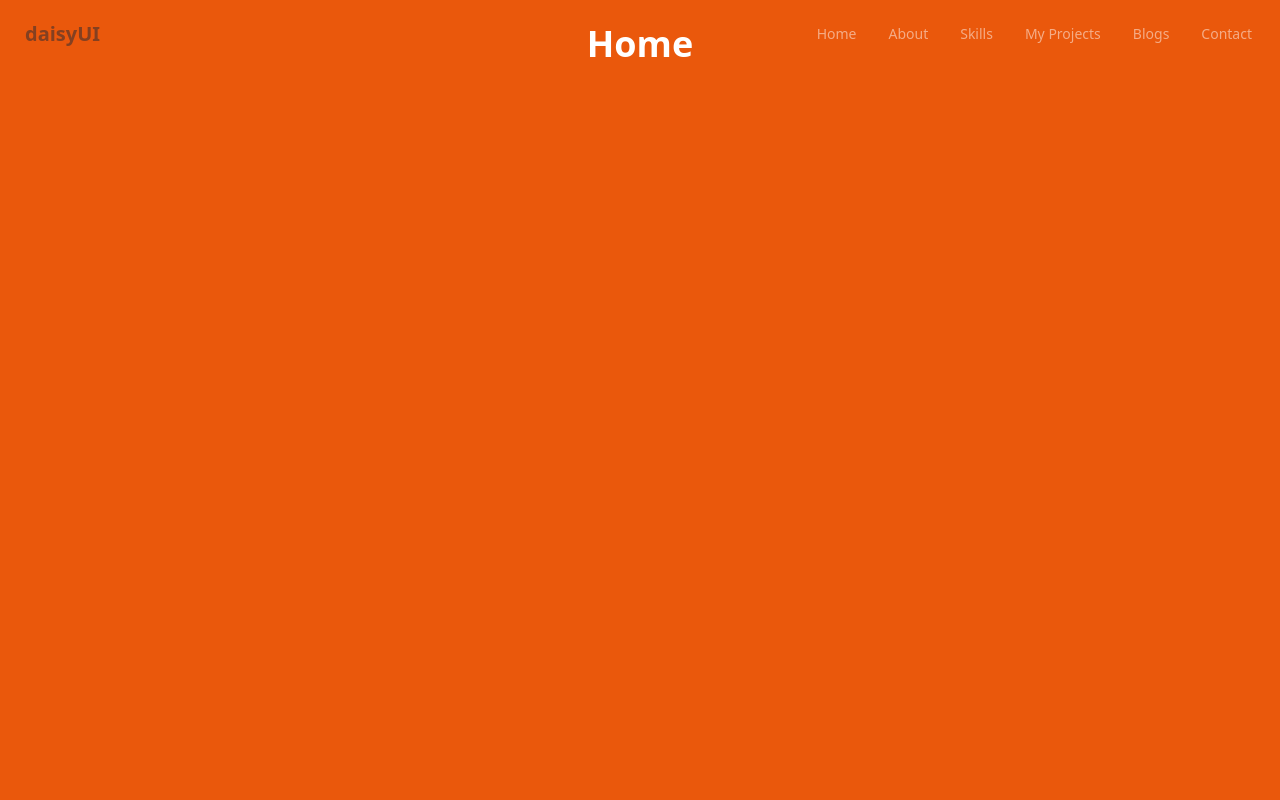
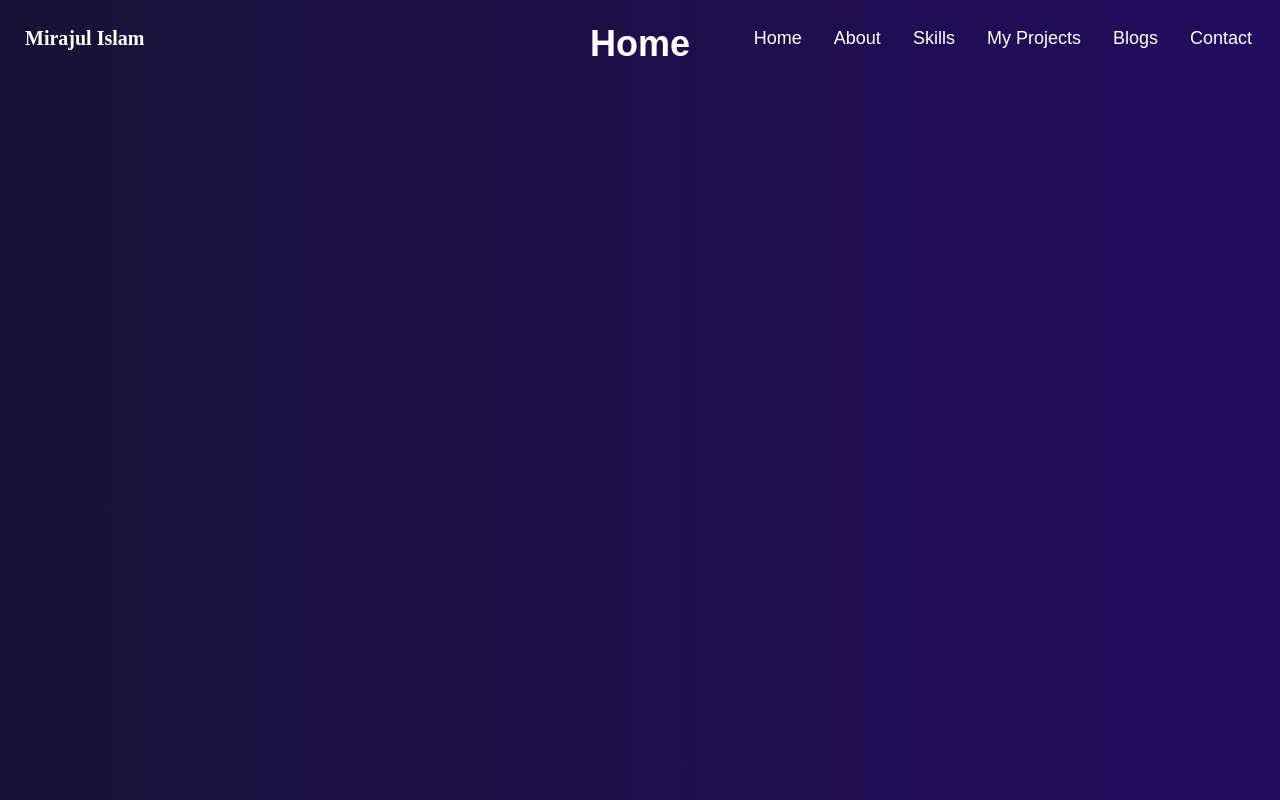
Before and after one commit to tanvir3100/mirajul-islam-portfolio-second, a React (Vite) app: page / in a window 1280 px wide. Shown: the top 800 px of the page. Built offline with nearby package versions, Linux system fonts and the light colour scheme.

Commit message:
contact section is done

```diff
--- a/index.html
+++ b/index.html
@@ -15,6 +15,7 @@ overflow-y: auto;
     margin: 0;
     scrollbar-width: none;
     -ms-overflow-style: none;
+    font-family: 'Poppins', sans-serif;
   }
 
   body::-webkit-scrollbar {
--- a/package.json
+++ b/package.json
@@ -14,6 +14,7 @@
     "match-sorter": "^6.3.1",
     "react": "^18.2.0",
     "react-dom": "^18.2.0",
+    "react-hook-form": "^7.49.2",
     "react-icons": "^4.12.0",
     "react-router-dom": "^6.21.1",
     "react-scroll": "^1.9.0",
--- a/src/App.jsx
+++ b/src/App.jsx
@@ -11,11 +11,8 @@ import Navbar from './Components/Navbar/Navbar'
 
 
 function App() {
-
-  // className="bg-gradient-to-r from-[#171235] to-[#220c5f]"
-
   return (
-    <div className='bg-orange-600'>
+    <div className="bg-gradient-to-r from-[#171235] to-[#220c5f]">
       <div>
         <Navbar />
         <section id='home'>
--- a/src/Components/Navbar.css
+++ b/src/Components/Navbar.css
@@ -1,8 +1,4 @@
-.li {
-    cursor: pointer;
+#logo {
+    font-family: 'Permanent Marker', cursive;
+    color: white;
 }
-
-.active{
-    text-decoration: underline;
-    font-weight: bold;
-}
--- a/src/Components/Navbar/Navbar.jsx
+++ b/src/Components/Navbar/Navbar.jsx
@@ -1,37 +1,49 @@
-import { Link } from "react-scroll";
+import { Link, ScrollLink } from "react-scroll";
 import '../../Components/Navbar.css'
+import { FaAngleDoubleUp } from "react-icons/fa";
+
 
 
 const Navbar = () => {
+
     return (
         <div>
-            <div className="navbar fixed right-0 left-0 w-full max-w-screen-xl mx-auto opacity-50">
+            <div>
+                <div className="navbar fixed right-0 left-0 w-full max-w-screen-xl mx-auto">
                     <div className="navbar-start">
                         <div className="dropdown">
                             <div tabIndex={0} role="button" className="btn btn-ghost lg:hidden">
                                 <svg xmlns="http://www.w3.org/2000/svg" className="h-5 w-5 text-white" fill="none" viewBox="0 0 24 24" stroke="currentColor"><path strokeLinecap="round" strokeLinejoin="round" strokeWidth="2" d="M4 6h16M4 12h8m-8 6h16" /></svg>
                             </div>
-                        <ul tabIndex={0} className="menu menu-sm dropdown-content mt-3 z-[1] p-2 shadow bg-base-100 rounded-box w-52">
-                            <li><Link activeClass="active" className="nav-link" to="home">Home</Link></li>
-                            <li><Link activeClass="active" className="nav-link" to="about">About</Link></li>
-                            <li><Link activeClass="active" className="nav-link" to="skills">Skills</Link></li>
-                            <li><Link activeClass="active" className="nav-link" to="myProjects">My Projects</Link></li>
-                            <li><Link activeClass="active" className="nav-link" to="blog">Blogs</Link></li>
-                            <li><Link activeClass="active" className="nav-link" to="contact">Contact</Link></li>
+                            <ul tabIndex={0} className="menu dropdown-content mt-3 z-50 p-2 shadow bg-base-100 w-52">
+                                <li><Link className="hover:text-black" to="home">Home</Link></li>
+                                <li><Link className="hover:text-black" to="about">About</Link></li>
+                                <li><Link className="hover:text-black" to="skills">Skills</Link></li>
+                                <li><Link className="hover:text-black" to="myProjects">My Projects</Link></li>
+                                <li><Link className="hover:text-black" to="blog">Blogs</Link></li>
+                                <li><Link className="hover:text-black" to="contact">Contact</Link></li>
                             </ul>
                         </div>
-                    <a className="btn btn-ghost text-xl">daisyUI</a>
+                        <Link to="home" className="btn btn-ghost text-xl text-white" id="logo">Mirajul Islam</Link>
                     </div>
                     <div className="navbar-end hidden lg:flex">
-                    <ul className="menu menu-horizontal px-1 w-full text-white justify-end">
-                        <li><Link activeClass="active" className="nav-link" to="home">Home</Link></li>
-                        <li><Link activeClass="active" className="nav-link" to="about">About</Link></li>
-                        <li><Link activeClass="active" className="nav-link" to="skills">Skills</Link></li>
-                        <li><Link activeClass="active" className="nav-link" to="myProjects">My Projects</Link></li>
-                        <li><Link activeClass="active" className="nav-link" to="blog">Blogs</Link></li>
-                        <li><Link activeClass="active" className="nav-link" to="contact">Contact</Link></li>
+                        <ul className="menu menu-horizontal px-1 w-full text-white justify-end text-lg">
+                            <li><Link className="hover:text-black" to="home">Home</Link></li>
+                            <li><Link className="hover:text-black" to="about">About</Link></li>
+                            <li><Link className="hover:text-black" to="skills">Skills</Link></li>
+                            <li><Link className="hover:text-black" to="myProjects">My Projects</Link></li>
+                            <li><Link className="hover:text-black" to="blog">Blogs</Link></li>
+                            <li><Link className="hover:text-black" to="contact">Contact</Link></li>
                         </ul>
                     </div>
+                </div>
+            </div>
+            <div className="bottom-10 right-10 fixed">
+                <ScrollLink to='home'>
+                    <div className="fixed">
+                        <FaAngleDoubleUp className="text-white" />
+                    </div>
+                </ScrollLink>
             </div>
         </div>
     );
--- /dev/null
+++ b/src/Components/ScrollToTop.jsx
@@ -0,0 +1,33 @@
+import { useEffect } from "react";
+import { useState } from "react";
+import { FaAngleDoubleUp } from "react-icons/fa";
+import { Link } from "react-scroll";
+
+
+
+const ScrollToTop = () => {
+    const [showScrollButton, setShowScrollButton] = useState(false);
+
+    useEffect(() => {
+        if (window.scrollY > 300) {
+            setShowScrollButton(true)
+        } {
+            setShowScrollButton(false)
+        }
+    }, [])
+
+    const scrollToTop = () => {
+        <Link to="home" />
+    }
+
+    return (
+        <div className="h-10 w-10 border-black rounded-full cursor-pointer">
+            {
+                showScrollButton && (<FaAngleDoubleUp className="fixed bottom-4 right-5" onClick={scrollToTop} />)
+            }
+            <FaAngleDoubleUp onClick={(<Link to='home'/>)} className="fixed"/>
+        </div>
+    );
+};
+
+export default ScrollToTop;
--- a/src/pages/Contact/Contact.jsx
+++ b/src/pages/Contact/Contact.jsx
@@ -1,21 +1,54 @@
 import styled from "styled-components";
 import Footer from "../Footer/Footer";
-import TextTitle from "../../hooks/TextTitle";
+import { useForm } from "react-hook-form";
+
 
 
 const Section = styled.div`
-    height: 100vh;
     scroll-snap-align: center;
 `
 
 const Contact = () => {
+    const { register, handleSubmit } = useForm();
+    const onSubmit = (data) => {
+        console.log(data)
+    }
     return (
-        <Section className="px-4 md:px-6 lg:px-12 mx-auto">
-            <div className="h-[90vh]">
-                <TextTitle
-                    header='CONTACT' />
+        <Section className="px-4 md:px-6 lg:px-12 mx-auto lg:h-[100vh]">
+            <div className="lg:h-[90vh]">
+                <div>
+                    <div className="hero min-h-screen w-full">
+                        <div className="hero-content w-full md:2/4 lg:w-2/4 flex-col lg:flex-row-reverse">
+                            <div className="card shrink-0 w-full shadow-2xl rounded-none">
+                                <form className="card-body">
+                                    <div className="form-control" onSubmit={handleSubmit(onSubmit)}>
+                                        <label className="label">
+                                            <span className="label-text text-white">Name</span>
+                                        </label>
+                                        <input {...register("name")} type="name" placeholder="name" className="input input-bordered rounded-none" required />
+                                    </div>
+                                    <div className="form-control">
+                                        <label className="label">
+                                            <span className="label-text text-white">Email</span>
+                                        </label>
+                                        <input {...register("email")} type="email" placeholder="email" className="input input-bordered rounded-none" required />
+                                    </div>
+                                    <div className="form-control">
+                                        <label className="label">
+                                            <span className="label-text text-white">Your Message</span>
+                                        </label>
+                                        <textarea  {...register("message")} className="textarea textarea-bordered  rounded-none" placeholder="Bio"></textarea>
+                                    </div>
+                                    <div className="form-control mt-6">
+                                        <button className="btn bg-emerald-600 rounded-none">Send</button>
+                                    </div>
+                                </form>
+                            </div>
+                        </div>
+                    </div>
+                </div>
             </div>
-            <div className="h-[10vh]">
+            <div className="lg:h-[10vh]">
                 <Footer />
             </div>
         </Section>
--- a/src/pages/Footer/Footer.jsx
+++ b/src/pages/Footer/Footer.jsx
@@ -7,7 +7,7 @@ const Footer = () => {
         <div className="px-4 md:px-6 lg:px-12 mx-auto h-full">
             <hr className="w-[70%] mx-auto" />
             <div className="w-full h-full flex justify-center items-center">
-                <h2 className="text-sm text-center text-white">© Mirajul Isalam Tanvir 2023 | All Rights Reserved</h2>
+                <h2 className="text-sm text-center text-white">© Mirajul Isalam Tanvir 2024 | All Rights Reserved</h2>
             </div>
         </div>
     );
```
Also changed, not shown: 1 other file (tests, documents, lock files or other folders). Lines whose indentation alone changed are shown as unchanged.
